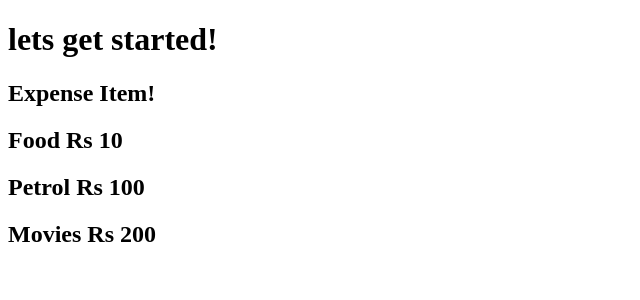
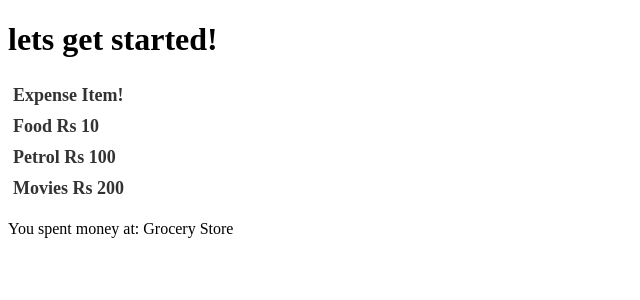
Before and after one commit to Dipankar111/Intro-to-React, a JavaScript app: page / in a window 1280 px wide. Shown: the top 300 px of the page, without its empty margins (0-640 px from the left). Built offline with nearby package versions, Linux system fonts and the light colour scheme.

Commit message:
Basic CSS

```diff
--- /dev/null
+++ b/src/components/ExpenseItem.css
@@ -0,0 +1,12 @@
+container {
+    background-color: #f2f2f2;
+    padding: 10px;
+    margin-bottom: 10px;
+  }
+
+  .container h2 {
+    color: #333;
+    font-size: 18px;
+    margin: 0;
+    padding: 5px;
+  }
--- a/src/components/Expenseitem.js
+++ b/src/components/Expenseitem.js
@@ -1,6 +1,13 @@
+
+import './ExpenseItem.css'
+
+
 function ExpenseItem() {
-    return (
-      <div>
+
+  const locationOfExpenditure = 'Grocery Store'
+
+  return (
+      <div className='container'>
          <h2>Expense Item!</h2>
         <div>
           <h2>Food Rs 10</h2>
@@ -11,6 +18,7 @@ function ExpenseItem() {
         <div>
           <h2>Movies Rs 200</h2>
         </div>
+        <p>You spent money at: {locationOfExpenditure}</p>
       </div>
     );
   }
```
